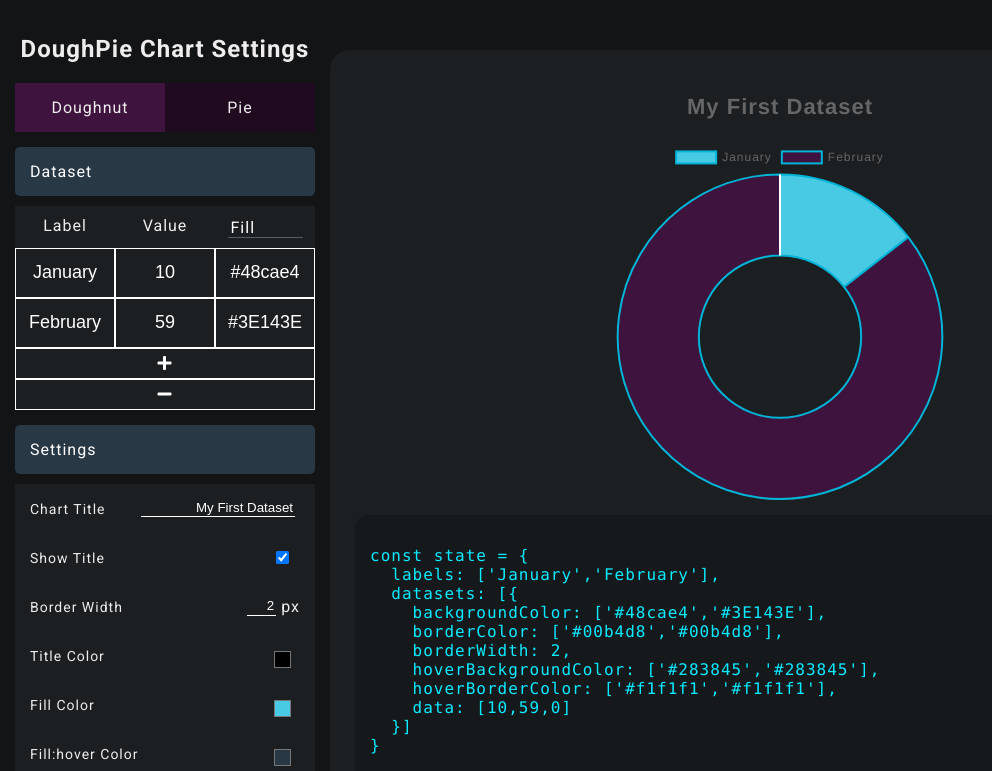
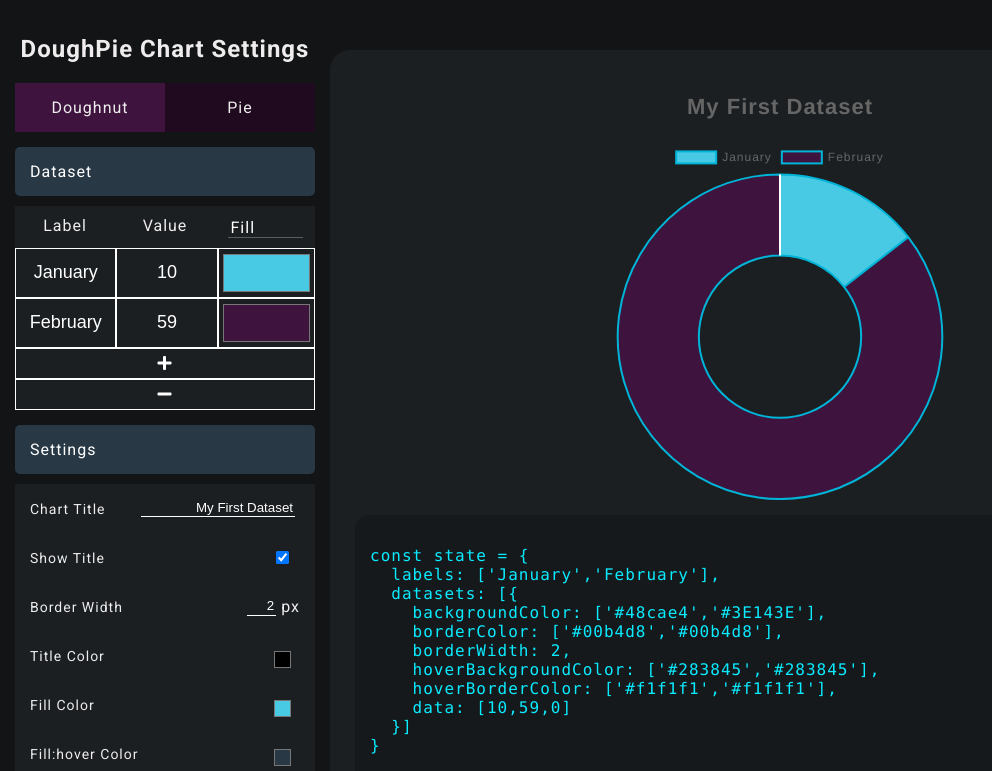
Before and after one commit to cristianscode/rechart-maker, a React (Create React App) app: page /doughnut in a window 1280 px wide. Shown: the top 771 px of the page, without its empty margins (0-992 px from the left). Built offline with nearby package versions, Linux system fonts and the light colour scheme.

Commit message:
Color Picker and Bug fixes

```diff
--- a/src/App.css
+++ b/src/App.css
@@ -208,3 +208,10 @@ a{
     appearance: none;
     padding: 2px 3px 0px 3px;
 }
+
+.colorPicker{
+    background-color: transparent;
+    border: none;
+    height: 100%;
+    width: 100%;
+}
--- a/src/_components/chart-settings/bar-doughnut-settings.js
+++ b/src/_components/chart-settings/bar-doughnut-settings.js
@@ -11,7 +11,9 @@ function TableRow(props) {
             <div className="input-row" key={index}>
                 <input type="text" className="input-row-item" value={item} onChange={(e) => props.f(e, "labels", index)} />
                 <input type="text" className="input-row-item" value={props.values.data[index]} onChange={(e) => props.f(e, "data", index)} />
-                <input type="text" className="input-row-item" value={extraValue[index]} onChange={(e) => props.f(e, extraColValue, index)} />
+                <div className="input-row-item" >
+                    <input type="color" className="colorPicker" value={extraValue[index]} onChange={(e) => props.f(e, extraColValue, index)} />
+                </div>
             </div>
         )
     })
@@ -59,7 +61,7 @@ class BarDoughnutSettings extends React.Component {
             v = parseInt(v)
         this.setState(prevState => {
             var temp = [];
-            prevState[key].foreach((i, prevIndex) => {
+            prevState[key].map((i, prevIndex) => {
                 if (index === prevIndex)
                     temp.push(v);
                 else temp.push(i)
@@ -116,7 +118,7 @@ class BarDoughnutSettings extends React.Component {
             var tempFillHover = [];
             var tempBorder = [];
             var tempBorderHover = [];
-            prevState.labels.foreach((i, index) => {
+            prevState.labels.map((i, index) => {
                 tempLabel.push(i)
                 tempData.push(prevState.data[index])
                 tempFill.push(prevState.fillColor[index])
@@ -157,12 +159,12 @@ class BarDoughnutSettings extends React.Component {
             var tempFillHover = [];
             var tempBorder = [];
             var tempBorderHover = [];
-            prevState.data.foreach((i, index) => {
+            prevState.data.map((i, index) => {
                 if (index !== prevState.data.length - 1)
                     tempData.push(i)
             })
             tempData[tempData.length - 1] = 0;
-            prevState.labels.foreach((i, index) => {
+            prevState.labels.map((i, index) => {
                 if (index !== prevState.labels.length - 1) {
                     tempLabel.push(i)
                     tempFill.push(prevState.fillColor[index])
--- a/src/_components/chart-settings/line-settings.js
+++ b/src/_components/chart-settings/line-settings.js
@@ -9,8 +9,12 @@ function TableRow(props) {
                 <div className="input-row-item">
                     <input type="checkbox" checked={i.fill} onChange={e => props.changeFunction(!i.fill, "fill", index)} />
                 </div>
-                <input type="text" className="input-row-item" value={i.backgroundColor} onChange={e => props.changeFunction(e, "backgroundColor", index)} />
-                <input type="text" className="input-row-item" value={i.borderColor} onChange={e => props.changeFunction(e, "borderColor", index)} />
+                <div className="input-row-item">
+                <input type="color" className="colorPicker" value={i.backgroundColor} onChange={e => props.changeFunction(e, "backgroundColor", index)} />
+                </div>
+                <div className="input-row-item">
+                <input type="color" className="colorPicker" value={i.borderColor} onChange={e => props.changeFunction(e, "borderColor", index)} />
+                </div>
             </div>
         )
     })
@@ -73,7 +77,7 @@ class LineSettings extends React.Component {
     dataChange = (event, index, arrayIndex) => {
         this.setState(prevState => {
             var temp = [];
-            prevState.datasets[index].data.foreach((i, index) => {
+            prevState.datasets[index].data.map((i, index) => {
                 if (arrayIndex === index)
                     temp.push(parseInt(event.target.value));
                 else temp.push(i)
@@ -88,7 +92,7 @@ class LineSettings extends React.Component {
     removeData = () => {
         this.setState(prevState => {
             var tempData = [];
-            prevState.datasets.foreach((i, index) => {
+            prevState.datasets.map((i, index) => {
                 if (index !== prevState.datasets.length - 1)
                     tempData.push(i)
             })
@@ -102,11 +106,11 @@ class LineSettings extends React.Component {
         this.setState(prevState => {
             var tempLabels = [];
             var tempData = [];
-            prevState.labels.foreach((i, index) => {
+            prevState.labels.map((i, index) => {
                 if (index < prevState.labels.length - 1)
                     tempLabels.push(i);
             })
-            prevState.datasets.foreach(i => {
+            prevState.datasets.map(i => {
                 var arr = i.data.map(d => { return d })
                 arr.pop()
                 var t = {
@@ -137,7 +141,7 @@ class LineSettings extends React.Component {
                 borderColor: "#ffffff"
             }
             var tempData = [];
-            prevState.datasets.foreach(i => {
+            prevState.datasets.map(i => {
                 tempData.push(i)
             })
             tempData.push(newData)
@@ -151,10 +155,10 @@ class LineSettings extends React.Component {
         this.setState(prevState => {
             var tempLabels = [];
             var tempData = [];
-            prevState.labels.foreach((i, index) => {
+            prevState.labels.map((i, index) => {
                 tempLabels.push(i);
             })
-            prevState.datasets.foreach((i, index) => {
+            prevState.datasets.map((i, index) => {
                 var arr = i.data.map(d => {
                     return d
                 })
@@ -195,7 +199,7 @@ class LineSettings extends React.Component {
         this.setState(prevState => {
             var tempLabels = [];
 
-            prevState.labels.foreach((i, currindex) => {
+            prevState.labels.map((i, currindex) => {
                 if(currindex === index)
                     tempLabels.push(event.target.value)
                 else tempLabels.push(i);
```
